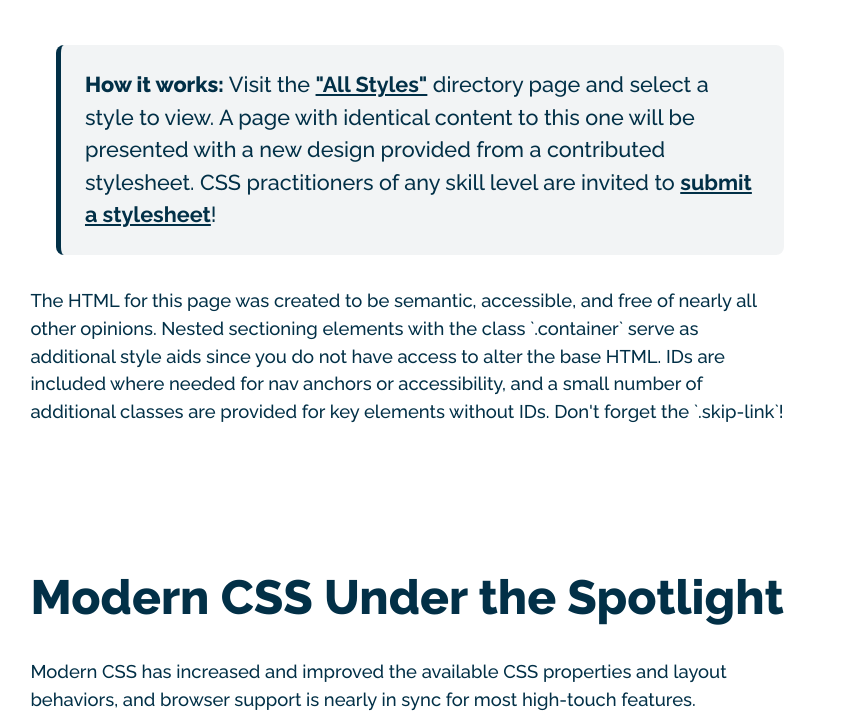
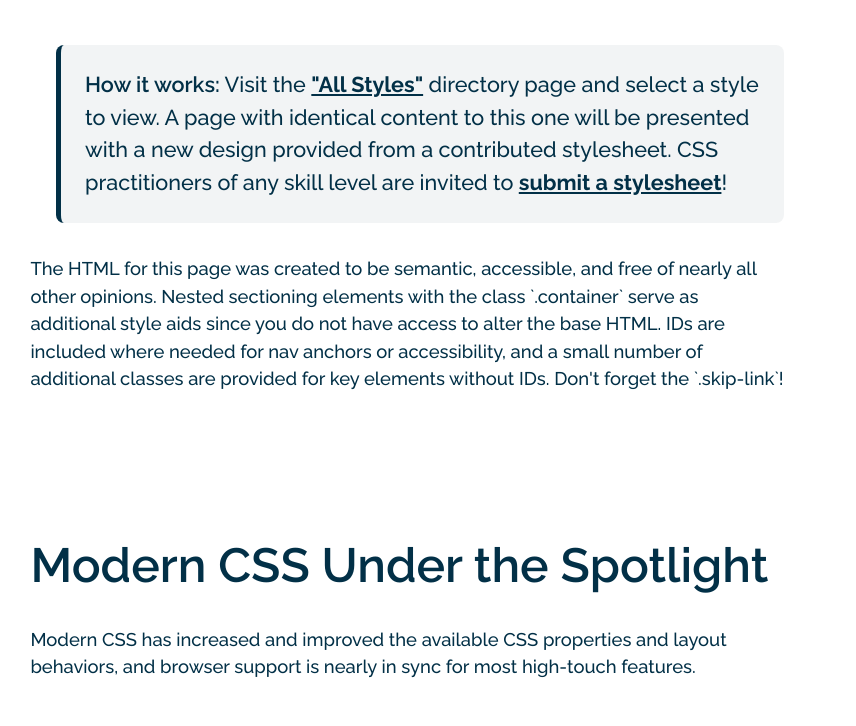
Before and after one commit to gaydeym/wdd331r, a website: page public/index.html in a window 1280 px wide. Shown: the part 1204-1930 px from the top of the page, without its empty margins (40-896 px from the left). Drawn offline with Linux system fonts and the light colour scheme.

Commit message:
Minor bug fixes

```diff
--- a/sass/_about.scss
+++ b/sass/_about.scss
@@ -3,7 +3,7 @@
   color: var(--color-text-dark);
 
   .container h2,
-  h3 {
+  .container h3 {
     color: var(--color-primary);
     text-align: left;
   }
--- a/sass/_fonts.scss
+++ b/sass/_fonts.scss
@@ -1 +1,2 @@
+// Import Google Fonts
 @import url("https://fonts.googleapis.com/css2?family=Raleway:wght@500;600;700;800&display=swap");
--- a/sass/_logomark.scss
+++ /dev/null
@@ -1,8 +0,0 @@
-@mixin logomark() {
-  display: inline-grid;
-  min-height: var(--logomark-height);
-  padding: var(--logomark-padding);
-  border: 0.16em solid var(--color-primary);
-  box-shadow: 0.12em 0.12em var(--color-secondary);
-  place-content: center;
-}
--- a/sass/_theme.scss
+++ b/sass/_theme.scss
@@ -1,6 +1,3 @@
-// Import Google Fonts
-@import url("https://fonts.googleapis.com/css2?family=Raleway:wght@500;600;700;800&display=swap");
-
 // Color Variables
 $color-primary: #023047;
 $color-secondary: #fb8500;
@@ -12,7 +9,8 @@ $color-accent: #8ecae6;
 
 // Font Variables
 $font-family: "Raleway", sans-serif;
-$font-weight-bold: 800;
+$font-weight-bold: 600;
+$font-weight-strong: 800;
 
 // Layout Variables
 $border-radius: 8px;
@@ -35,6 +33,7 @@ $z-profile: 10;
   --color-accent: #{$color-accent};
   --font-family: #{$font-family};
   --font-weight-bold: #{$font-weight-bold};
+  --font-weight-strong: #{$font-weight-strong};
   --border-radius: #{$border-radius};
   --nav-height: #{$nav-height};
 
--- a/sass/style.scss
+++ b/sass/style.scss
@@ -1,4 +1,5 @@
 // GLOBAL STYLES
+@import "fonts";
 @import "theme";
 @import "reset";
 @import "typography";
```
Also changed, not shown: .github/workflows/deploy-github-pages.yml, public/style.css.
